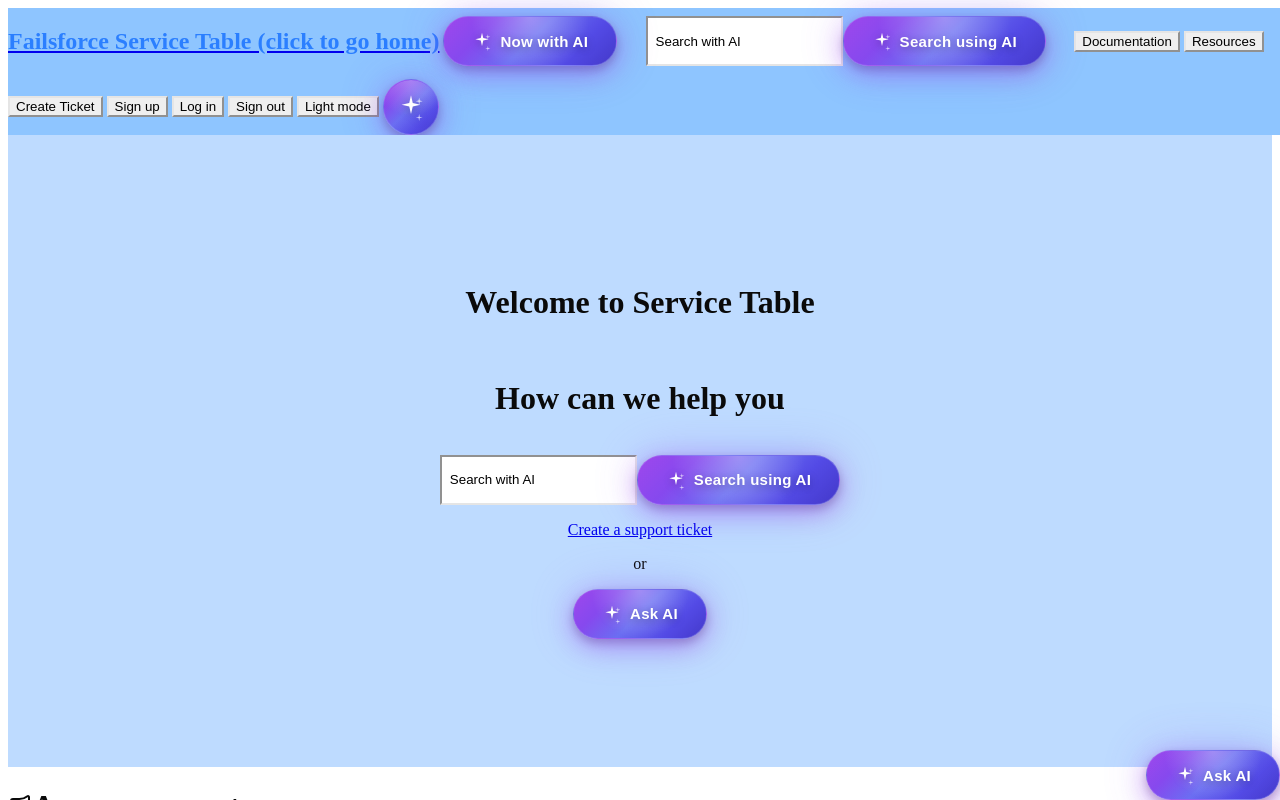
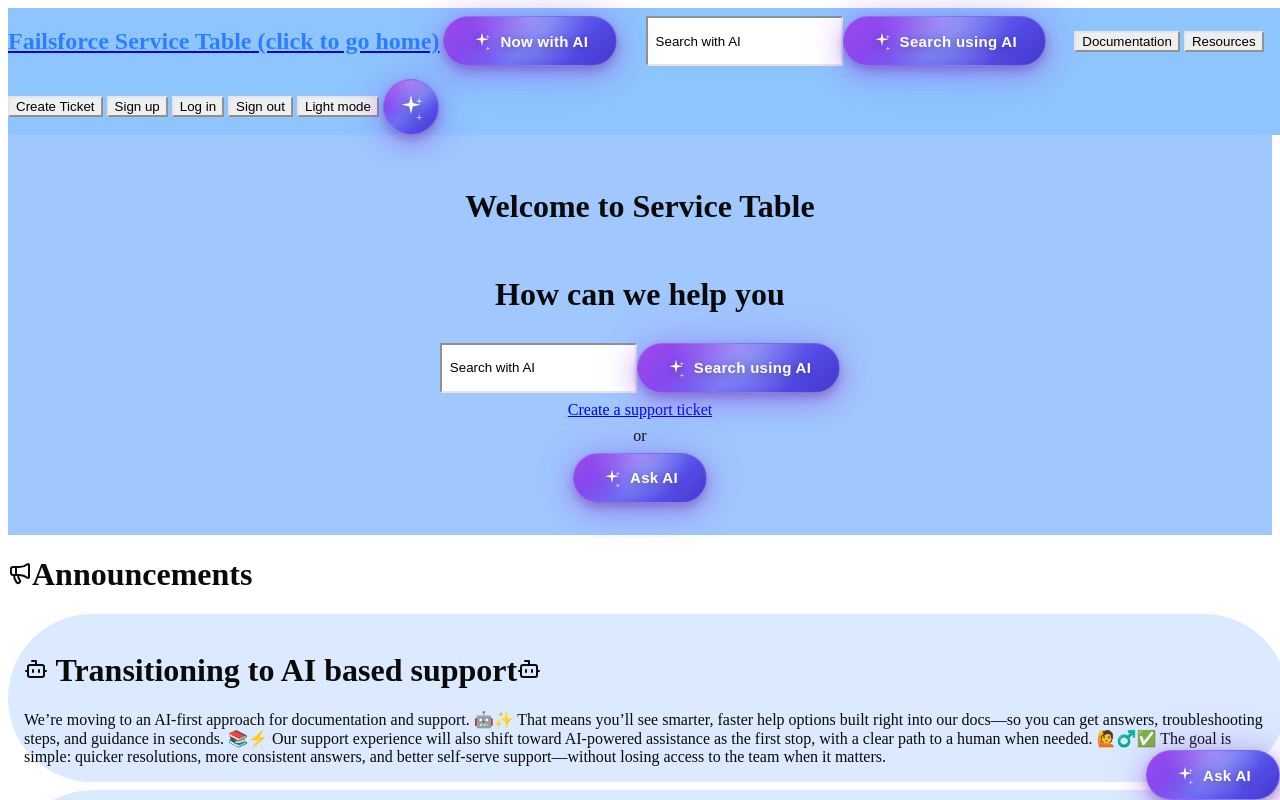
Before and after one commit to ingoau/service-table, a Next.js app: page / in a window 1280 px wide. Shown: the top 800 px of the page. Built offline with nearby package versions, Linux system fonts and the light colour scheme.

Commit message:
style with emotion

```diff
--- a/app/page.tsx
+++ b/app/page.tsx
@@ -2,17 +2,27 @@
 
 import { AIButton } from "@/components/ai-button";
 import SearchBox from "@/components/searchbox";
+import styled from "@emotion/styled";
 import { Bot, Megaphone, Moon } from "lucide-react";
 import { motion } from "motion/react";
 
 export default function Home() {
+  const HeroDiv = styled("div")`
+    padding: 32px;
+    display: flex;
+    flex-direction: column;
+    align-items: center;
+    justify-content: center;
+    gap: 8px;
+    background-color: #9ac4feee;
+  `;
   return (
     <motion.div
       initial={{ y: 1000, scale: 0.5 }}
       animate={{ y: 0, scale: 1 }}
       transition={{ duration: 2, ease: "linear" }}
     >
-      <div className="w-full flex flex-col gap-4 items-center relative z-10 bg-blue-200 p-32">
+      <HeroDiv>
         <h1>Welcome to Service Table</h1>
         <h1>How can we help you</h1>
         <SearchBox />
@@ -21,7 +31,7 @@
         <div>
           <AIButton />
         </div>
-      </div>
+      </HeroDiv>
       <h1>
         <Megaphone />
         Announcements
--- a/package.json
+++ b/package.json
@@ -10,6 +10,7 @@
   },
   "dependencies": {
     "@emotion/react": "^11.14.0",
+    "@emotion/styled": "^11.14.1",
     "class-variance-authority": "^0.7.1",
     "clsx": "^2.1.1",
     "lucide-react": "^0.562.0",
```
Also changed, not shown: 1 other file (tests, documents, lock files or other folders).
